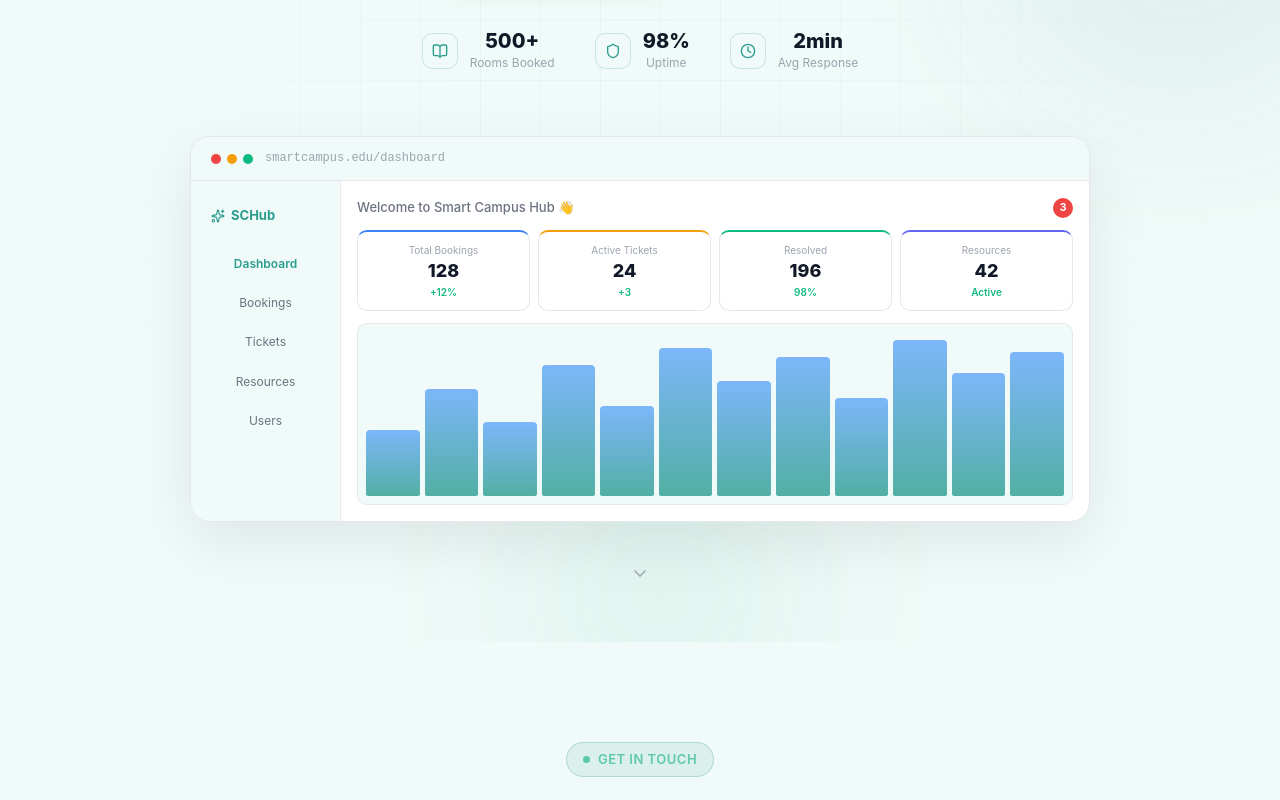
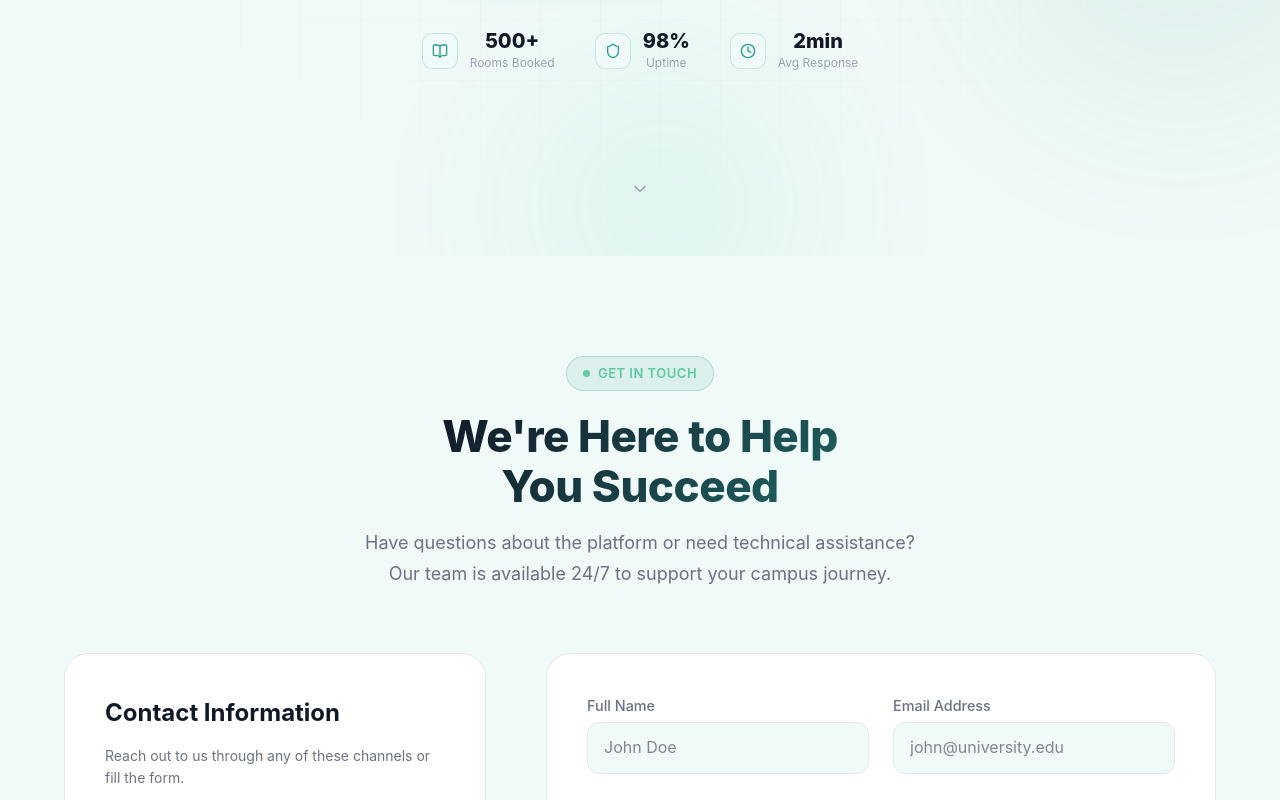
Before and after one commit to Janith854/it3030-paf-2026-smart-campus-group83, a React (Vite) app in the folder frontend/: page / in a window 1280 px wide. Shown: the part 580-1380 px from the top of the page. Built offline with nearby package versions, Linux system fonts and the light colour scheme.

Commit message:
style(landing): remove dashboard mockup and fix section title visibility

```diff
--- a/frontend/src/components/Hero.css
+++ b/frontend/src/components/Hero.css
@@ -146,178 +146,7 @@
   margin-top: 2px;
 }
 
-/* Dashboard Mockup */
-.hero__dashboard {
-  width: 100%;
-  max-width: 900px;
-  background: var(--surface);
-  border: 1px solid var(--border);
-  border-radius: 20px;
-  overflow: hidden;
-  box-shadow: 0 20px 60px rgba(0, 0, 0, 0.08);
-}
 
-.hero__dashboard-bar {
-  display: flex;
-  align-items: center;
-  gap: 12px;
-  padding: 12px 20px;
-  background: var(--bg);
-  border-bottom: 1px solid var(--border);
-}
-
-.hero__dashboard-dots {
-  display: flex;
-  gap: 6px;
-}
-
-.hero__dashboard-dots span {
-  width: 10px;
-  height: 10px;
-  border-radius: 50%;
-}
-
-.hero__dashboard-dots span:nth-child(1) { background: #EF4444; }
-.hero__dashboard-dots span:nth-child(2) { background: #F59E0B; }
-.hero__dashboard-dots span:nth-child(3) { background: #10B981; }
-
-.hero__dashboard-url {
-  font-size: 12px;
-  color: var(--text-hint);
-  font-family: monospace;
-}
-
-.hero__dashboard-body {
-  display: flex;
-  height: 340px;
-}
-
-.hero__db-sidebar {
-  width: 150px;
-  flex-shrink: 0;
-  background: var(--bg);
-  border-right: 1px solid var(--border);
-  padding: 16px 12px;
-  display: flex;
-  flex-direction: column;
-  gap: 4px;
-}
-
-.hero__db-sidebar-logo {
-  display: flex;
-  align-items: center;
-  gap: 6px;
-  font-size: 13px;
-  font-weight: 700;
-  color: var(--primary);
-  padding: 8px;
-  margin-bottom: 8px;
-}
-
-.hero__db-sidebar-item {
-  padding: 8px 10px;
-  border-radius: 8px;
-  font-size: 12px;
-  color: var(--text-muted);
-  cursor: pointer;
-  transition: all 0.2s;
-}
-
-.hero__db-sidebar-item.active {
-  background: var(--primary-wash);
-  color: var(--primary);
-  font-weight: 600;
-}
-
-.hero__db-main {
-  flex: 1;
-  padding: 16px;
-  display: flex;
-  flex-direction: column;
-  gap: 12px;
-  overflow: hidden;
-}
-
-.hero__db-header {
-  display: flex;
-  align-items: center;
-  justify-content: space-between;
-  font-size: 13px;
-  color: var(--text-muted);
-  font-weight: 500;
-}
-
-.hero__db-notif-badge {
-  width: 20px;
-  height: 20px;
-  background: #EF4444;
-  border-radius: 50%;
-  font-size: 11px;
-  font-weight: 700;
-  display: flex;
-  align-items: center;
-  justify-content: center;
-  color: white;
-}
-
-.hero__db-cards {
-  display: grid;
-  grid-template-columns: repeat(4, 1fr);
-  gap: 8px;
-}
-
-.hero__db-card {
-  background: var(--surface);
-  border: 1px solid var(--border);
-  border-radius: 10px;
-  padding: 10px;
-  border-top: 2px solid var(--card-color);
-  box-shadow: var(--shadow-sm);
-}
-
-.hero__db-card-label {
-  font-size: 10px;
-  color: var(--text-hint);
-  margin-bottom: 4px;
-}
-
-.hero__db-card-value {
-  font-size: 18px;
-  font-weight: 800;
-  color: var(--text);
-  line-height: 1;
-}
-
-.hero__db-card-change {
-  font-size: 10px;
-  color: #10B981;
-  margin-top: 4px;
-  font-weight: 600;
-}
-
-.hero__db-chart {
-  flex: 1;
-  display: flex;
-  align-items: flex-end;
-  gap: 5px;
-  padding: 8px;
-  background: var(--bg);
-  border-radius: 10px;
-  border: 1px solid var(--border);
-}
-
-.hero__db-bar {
-  flex: 1;
-  background: linear-gradient(to top, var(--primary), #60A5FA);
-  border-radius: 4px 4px 2px 2px;
-  min-height: 8px;
-  opacity: 0.8;
-  transition: opacity 0.2s;
-}
-
-.hero__db-bar:hover {
-  opacity: 1;
-}
 
 .hero__scroll-hint {
   margin-top: 40px;
--- a/frontend/src/components/Hero.jsx
+++ b/frontend/src/components/Hero.jsx
@@ -98,59 +98,7 @@ export default function Hero() {
           ))}
         </motion.div>
 
-        {/* Dashboard Preview */}
-        <motion.div
-          initial={{ opacity: 0, y: 60, scale: 0.95 }}
-          animate={{ opacity: 1, y: 0, scale: 1 }}
-          transition={{ duration: 0.9, delay: 0.6 }}
-          className="hero__dashboard"
-          id="hero-dashboard"
-        >
-          <div className="hero__dashboard-bar">
-            <div className="hero__dashboard-dots">
-              <span /><span /><span />
-            </div>
-            <span className="hero__dashboard-url">smartcampus.edu/dashboard</span>
-          </div>
-          <div className="hero__dashboard-body">
-            {/* Sidebar */}
-            <div className="hero__db-sidebar">
-              <div className="hero__db-sidebar-logo">
-                <Sparkles size={14} />
-                <span>SCHub</span>
-              </div>
-              {['Dashboard', 'Bookings', 'Tickets', 'Resources', 'Users'].map((item, i) => (
-                <div className={`hero__db-sidebar-item ${i === 0 ? 'active' : ''}`} key={item}>{item}</div>
-              ))}
-            </div>
-            {/* Main */}
-            <div className="hero__db-main">
-              <div className="hero__db-header">
-                <span>Welcome to Smart Campus Hub 👋</span>
-                <div className="hero__db-notif-badge">3</div>
-              </div>
-              <div className="hero__db-cards">
-                {[
-                  { label: 'Total Bookings', value: '128', color: '#3B82F6', change: '+12%' },
-                  { label: 'Active Tickets', value: '24', color: '#F59E0B', change: '+3' },
-                  { label: 'Resolved', value: '196', color: '#10B981', change: '98%' },
-                  { label: 'Resources', value: '42', color: '#6366F1', change: 'Active' },
-                ].map((c, i) => (
-                  <div className="hero__db-card" key={i} style={{ '--card-color': c.color }}>
-                    <div className="hero__db-card-label">{c.label}</div>
-                    <div className="hero__db-card-value">{c.value}</div>
-                    <div className="hero__db-card-change">{c.change}</div>
-                  </div>
-                ))}
-              </div>
-              <div className="hero__db-chart">
-                {[40, 65, 45, 80, 55, 90, 70, 85, 60, 95, 75, 88].map((h, i) => (
-                  <div className="hero__db-bar" key={i} style={{ height: `${h}%` }} />
-                ))}
-              </div>
-            </div>
-          </div>
-        </motion.div>
+
 
         {/* Scroll Hint */}
         <motion.div
--- a/frontend/src/index.css
+++ b/frontend/src/index.css
@@ -210,7 +210,7 @@ input, select, textarea {
 }
 
 .section-title.gradient {
-  background: linear-gradient(135deg, #F9FAFB 30%, #82C7BB 100%);
+  background: linear-gradient(135deg, var(--text) 30%, var(--primary) 100%);
   -webkit-background-clip: text;
   -webkit-text-fill-color: transparent;
   background-clip: text;
```
